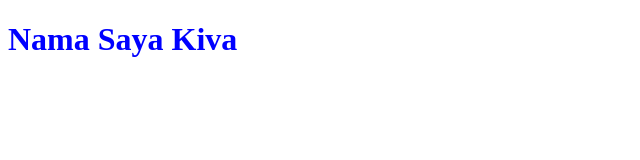
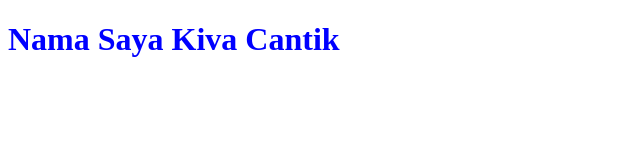
Before and after one commit to kifaaa9-eng/portofolio, a plain HTML site: page index.html in a window 1280 px wide. Shown: the whole page, without its empty margins (0-640 px from the left). Drawn offline with Linux system fonts and the light colour scheme.

Commit message:
Saya update index.html

```diff
--- a/index.html
+++ b/index.html
@@ -8,7 +8,7 @@
 </head>
 <body>
     <h1>
-        Nama Saya Kiva
+        Nama Saya Kiva Cantik
     </h1>
 </body>
 </html>
```
